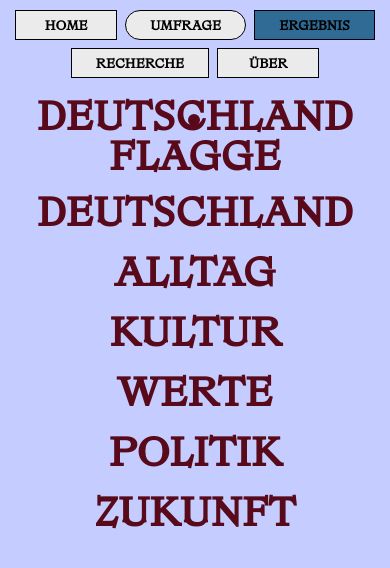
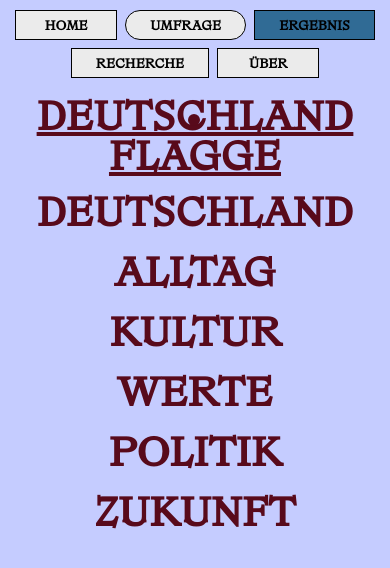
Before and after one commit to b1ttersweetmary/Experimental, a Next.js app: page /ergebnis in a window 390 px wide. In both pictures the pointer is over the element "DEUTSCHLAND". Shown: the top 568 px of the page. Built offline with nearby package versions, Linux system fonts and the light colour scheme.

Commit message:
Deutschlandflagge unterstreichung

```diff
--- a/app/globals.css
+++ b/app/globals.css
@@ -334,6 +334,13 @@ html::-webkit-scrollbar {
   .deutschlandflagge-mobile-line {
     display: block;
   }
+
+  /* Flex + verschachtelte Spans: Unterstreichung wie Desktop explizit auf die Zeilen */
+  .ergebnis-link:active .deutschlandflagge-mobile-line,
+  .ergebnis-link:focus-visible .deutschlandflagge-mobile-line,
+  .ergebnis-link:hover .deutschlandflagge-mobile-line {
+    text-decoration: underline;
+  }
 }
 
 .ueber-email-link:hover,
```
